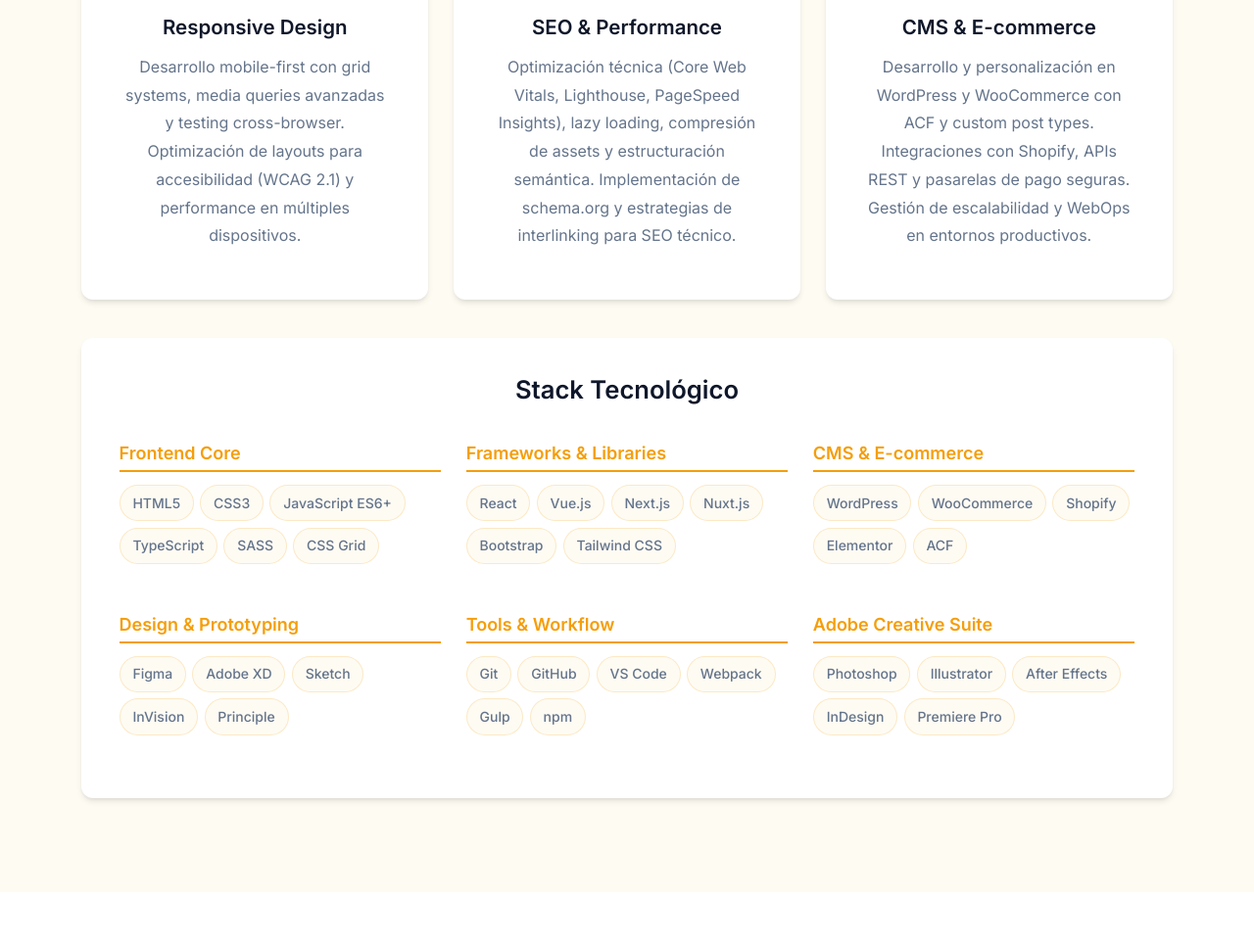
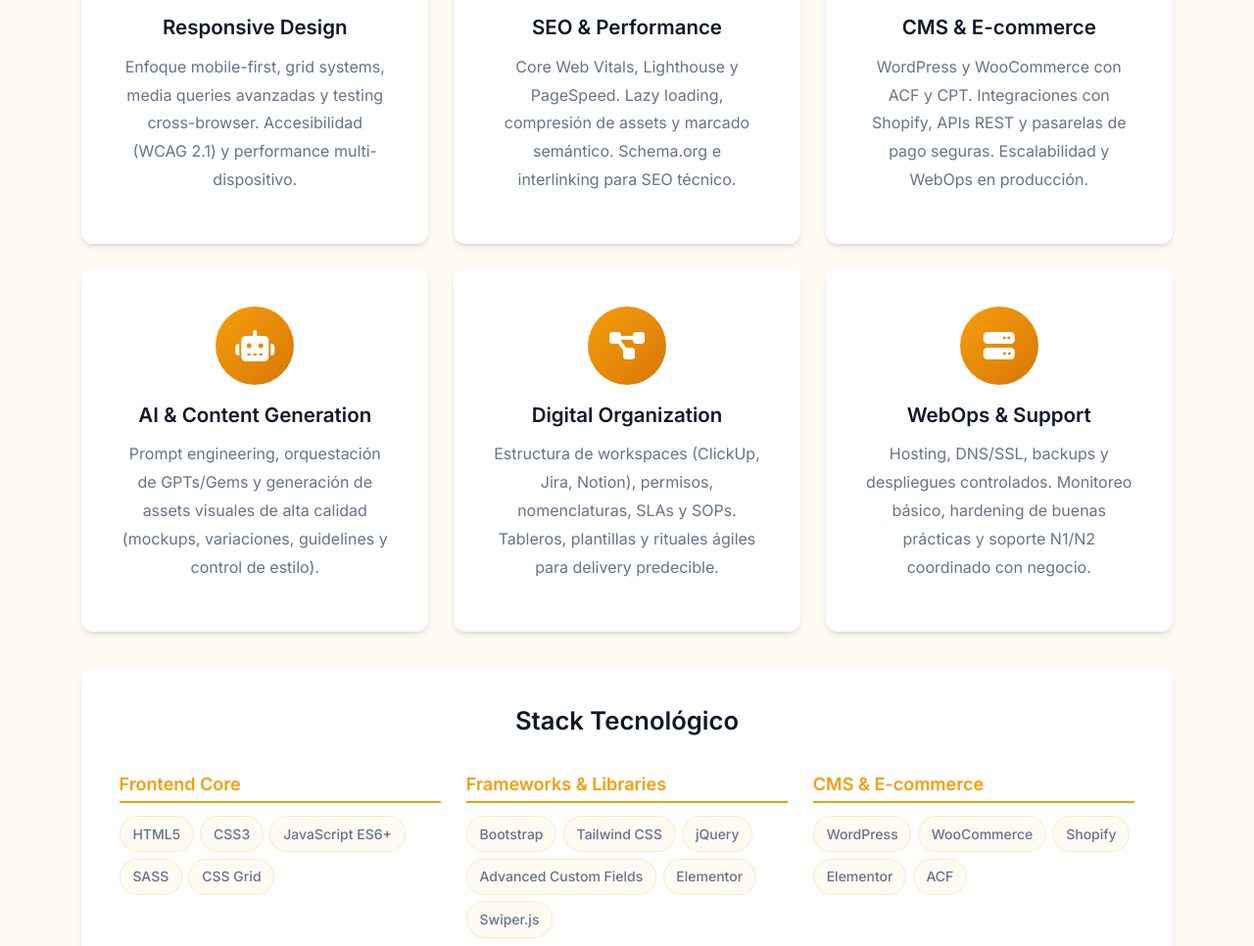
Before and after one commit to ohwowagencia/ohwowagencia.github.io, a plain HTML site: page jeferson/index.html in a window 1280 px wide. Shown: the part 5458-6424 px from the top of the page at 98% size. Drawn offline with nearby package versions, Linux system fonts and the light colour scheme.

Commit message:
Actualización 23/09/2025 17:20

```diff
--- a/jeferson/index.html
+++ b/jeferson/index.html
@@ -370,51 +370,103 @@
                 <div class="section-header__line"></div>
             </div>
             <div class="l-grid l-grid--responsive mb--xl">
+                <!-- 1 -->
                 <div class="skill-category" data-aos="fade-up" data-aos-delay="100">
                     <div class="skill-category__icon">
                         <i class="fas fa-users"></i>
                     </div>
                     <h3 class="skill-category__title">Tech Leadership</h3>
-                    <p class="skill-category__description">Gestión de equipos multidisciplinarios, mentoring en frontend/UX y dirección de proyectos digitales bajo metodologías ágiles, asegurando consistencia técnica, eficiencia y resultados medibles.</p>
+                    <p class="skill-category__description">
+                        Gestión de equipos multidisciplinarios, mentoring en frontend/UX y dirección de proyectos digitales bajo metodologías ágiles, asegurando consistencia técnica, eficiencia y resultados medibles.
+                    </p>
                 </div>
+
+                <!-- 2 -->
                 <div class="skill-category" data-aos="fade-up" data-aos-delay="200">
                     <div class="skill-category__icon">
                         <i class="fas fa-code"></i>
                     </div>
                     <h3 class="skill-category__title">Frontend Development</h3>
-                    <p class="skill-category__description">Desarrollo avanzado con HTML5, CSS3, SCSS y JavaScript ES6+. Maquetación en WordPress/Elementor, uso de metodología BEM y conversión de prototipos Figma en interfaces funcionales optimizadas para SEO y accesibilidad.</p>
+                    <p class="skill-category__description">
+                        Desarrollo avanzado con HTML5, CSS3, SCSS y JavaScript ES6+. Maquetación en WordPress/Elementor, uso de metodología BEM y conversión de prototipos Figma en interfaces optimizadas para SEO y accesibilidad.
+                    </p>
                 </div>
 
+                <!-- 3 -->
                 <div class="skill-category" data-aos="fade-up" data-aos-delay="300">
                     <div class="skill-category__icon">
                         <i class="fas fa-paint-brush"></i>
                     </div>
                     <h3 class="skill-category__title">UX/UI Design</h3>
-                    <p class="skill-category__description">Diseño centrado en el usuario con flujos de interacción, wireframes, prototipado en Figma y validación heurística. Creación de design systems atómicos para consistencia cross-product.</p>
+                    <p class="skill-category__description">
+                        Flujos de interacción, wireframes y prototipado en Figma, validación heurística y design systems atómicos para consistencia cross-product.
+                    </p>
                 </div>
 
+                <!-- 4 -->
                 <div class="skill-category" data-aos="fade-up" data-aos-delay="400">
                     <div class="skill-category__icon">
                         <i class="fas fa-mobile-alt"></i>
                     </div>
                     <h3 class="skill-category__title">Responsive Design</h3>
-                    <p class="skill-category__description">Desarrollo mobile-first con grid systems, media queries avanzadas y testing cross-browser. Optimización de layouts para accesibilidad (WCAG 2.1) y performance en múltiples dispositivos.</p>
+                    <p class="skill-category__description">
+                        Enfoque mobile-first, grid systems, media queries avanzadas y testing cross-browser. Accesibilidad (WCAG 2.1) y performance multi-dispositivo.
+                    </p>
                 </div>
 
+                <!-- 5 -->
                 <div class="skill-category" data-aos="fade-up" data-aos-delay="500">
                     <div class="skill-category__icon">
                         <i class="fas fa-search"></i>
                     </div>
                     <h3 class="skill-category__title">SEO & Performance</h3>
-                    <p class="skill-category__description">Optimización técnica (Core Web Vitals, Lighthouse, PageSpeed Insights), lazy loading, compresión de assets y estructuración semántica. Implementación de schema.org y estrategias de interlinking para SEO técnico.</p>
+                    <p class="skill-category__description">
+                        Core Web Vitals, Lighthouse y PageSpeed. Lazy loading, compresión de assets y marcado semántico. Schema.org e interlinking para SEO técnico.
+                    </p>
                 </div>
 
+                <!-- 6 (fix: usar 'fab') -->
                 <div class="skill-category" data-aos="fade-up" data-aos-delay="600">
                     <div class="skill-category__icon">
-                        <i class="fas fa-wordpress"></i>
+                        <i class="fab fa-wordpress"></i>
                     </div>
                     <h3 class="skill-category__title">CMS & E-commerce</h3>
-                    <p class="skill-category__description">Desarrollo y personalización en WordPress y WooCommerce con ACF y custom post types. Integraciones con Shopify, APIs REST y pasarelas de pago seguras. Gestión de escalabilidad y WebOps en entornos productivos.</p>
+                    <p class="skill-category__description">
+                        WordPress y WooCommerce con ACF y CPT. Integraciones con Shopify, APIs REST y pasarelas de pago seguras. Escalabilidad y WebOps en producción.
+                    </p>
+                </div>
+
+                <!-- 7 NUEVA: IA / Contenido -->
+                <div class="skill-category" data-aos="fade-up" data-aos-delay="700">
+                    <div class="skill-category__icon">
+                        <i class="fas fa-robot"></i>
+                    </div>
+                    <h3 class="skill-category__title">AI & Content Generation</h3>
+                    <p class="skill-category__description">
+                        Prompt engineering, orquestación de GPTs/Gems y generación de assets visuales de alta calidad (mockups, variaciones, guidelines y control de estilo).
+                    </p>
+                </div>
+
+                <!-- 8 NUEVA: Organización Digital -->
+                <div class="skill-category" data-aos="fade-up" data-aos-delay="800">
+                    <div class="skill-category__icon">
+                        <i class="fas fa-diagram-project"></i>
+                    </div>
+                    <h3 class="skill-category__title">Digital Organization</h3>
+                    <p class="skill-category__description">
+                        Estructura de workspaces (ClickUp, Jira, Notion), permisos, nomenclaturas, SLAs y SOPs. Tableros, plantillas y rituales ágiles para delivery predecible.
+                    </p>
+                </div>
+
+                <!-- 9 NUEVA (sorpresa): WebOps & Support -->
+                <div class="skill-category" data-aos="fade-up" data-aos-delay="900">
+                    <div class="skill-category__icon">
+                        <i class="fas fa-server"></i>
+                    </div>
+                    <h3 class="skill-category__title">WebOps & Support</h3>
+                    <p class="skill-category__description">
+                        Hosting, DNS/SSL, backups y despliegues controlados. Monitoreo básico, hardening de buenas prácticas y soporte N1/N2 coordinado con negocio.
+                    </p>
                 </div>
             </div>
 
@@ -428,7 +480,6 @@
                             <span class="tech-stack__tag">HTML5</span>
                             <span class="tech-stack__tag">CSS3</span>
                             <span class="tech-stack__tag">JavaScript ES6+</span>
-                            <span class="tech-stack__tag">TypeScript</span>
                             <span class="tech-stack__tag">SASS</span>
                             <span class="tech-stack__tag">CSS Grid</span>
                         </div>
@@ -437,12 +488,12 @@
                     <div class="tech-stack__category">
                         <h4 class="tech-stack__category-title">Frameworks & Libraries</h4>
                         <div class="tech-stack__tags">
-                            <span class="tech-stack__tag">React</span>
-                            <span class="tech-stack__tag">Vue.js</span>
-                            <span class="tech-stack__tag">Next.js</span>
-                            <span class="tech-stack__tag">Nuxt.js</span>
                             <span class="tech-stack__tag">Bootstrap</span>
                             <span class="tech-stack__tag">Tailwind CSS</span>
+                            <span class="tech-stack__tag">jQuery</span>
+                            <span class="tech-stack__tag">Advanced Custom Fields</span>
+                            <span class="tech-stack__tag">Elementor</span>
+                            <span class="tech-stack__tag">Swiper.js</span>
                         </div>
                     </div>
 
@@ -461,10 +512,11 @@
                         <h4 class="tech-stack__category-title">Design & Prototyping</h4>
                         <div class="tech-stack__tags">
                             <span class="tech-stack__tag">Figma</span>
-                            <span class="tech-stack__tag">Adobe XD</span>
+                            <span class="tech-stack__tag">Adobe Cloud</span>
                             <span class="tech-stack__tag">Sketch</span>
-                            <span class="tech-stack__tag">InVision</span>
-                            <span class="tech-stack__tag">Principle</span>
+                            <span class="tech-stack__tag">Photoshop</span>
+                            <span class="tech-stack__tag">Illustrator</span>
+                            <span class="tech-stack__tag">Indesign</span>
                         </div>
                     </div>
 
```
